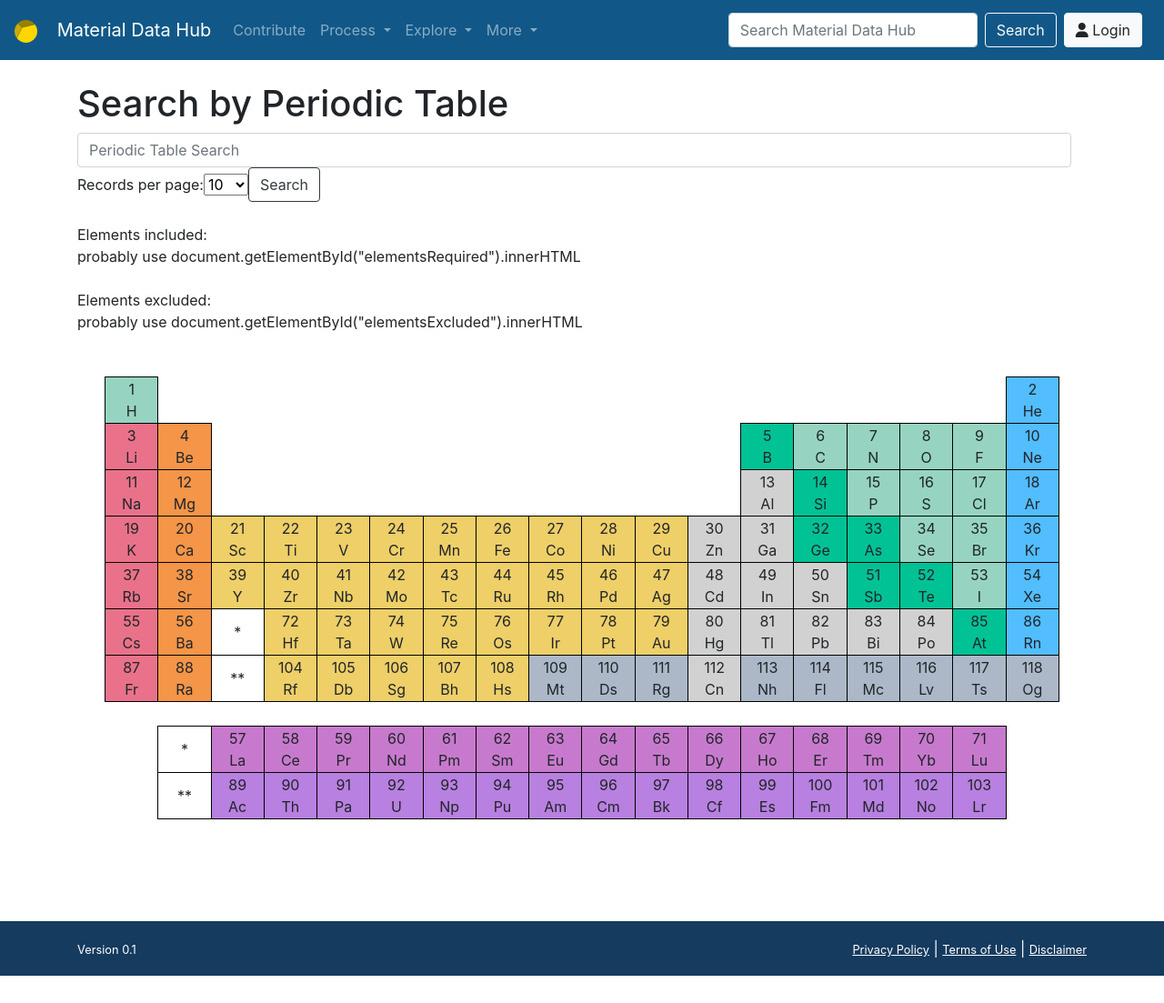
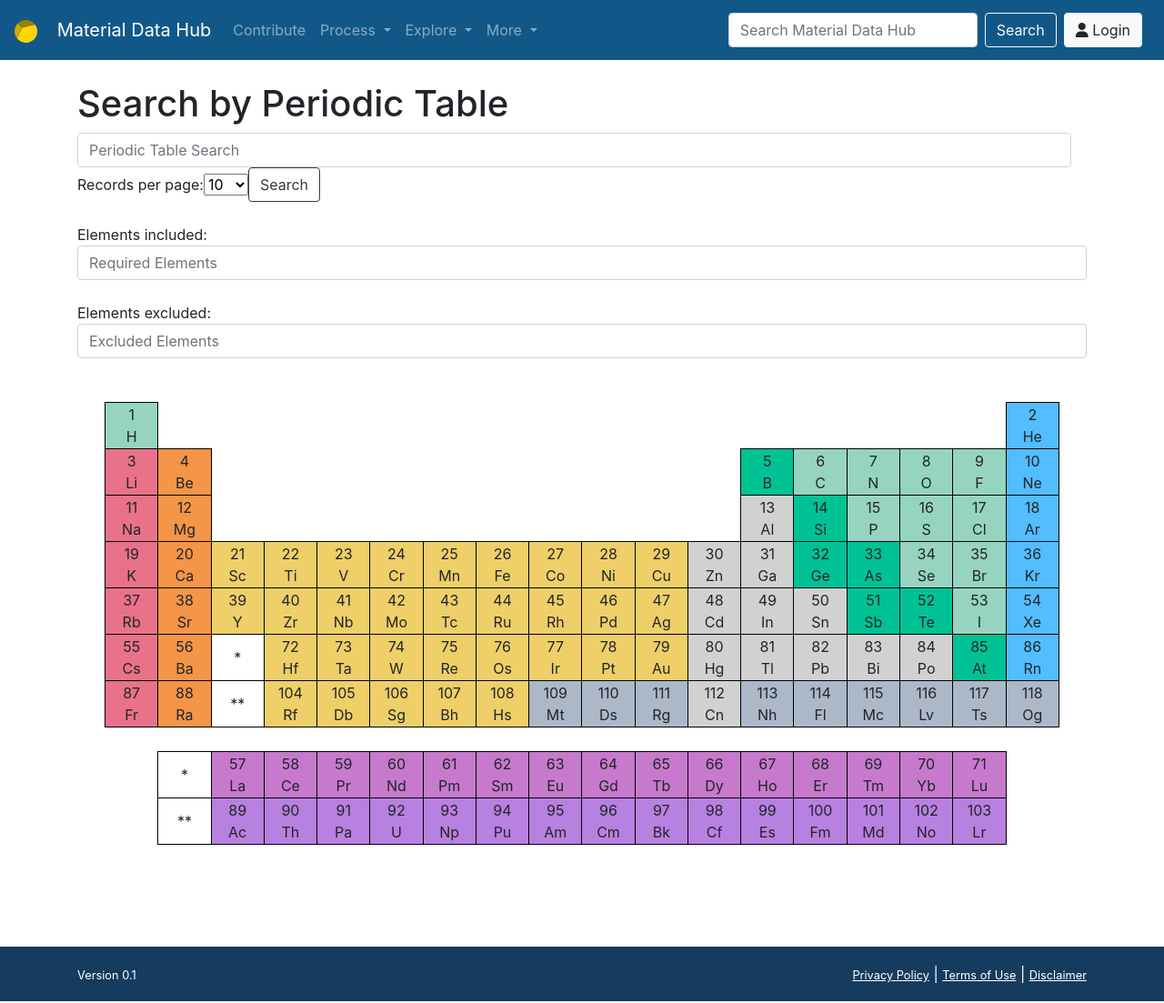
Before and after one commit to materialsinnovation/materialhub-ui, a Jekyll site: the page built from periodic-table/index.html, in a window 1280 px wide. Shown: the whole page at 91% size. Built offline with Jekyll 4.4.1, drawn with Linux system fonts in a browser that asks for light colours; nearby versions of some CDN libraries; before the commit the page ends 1075 px from its top, so only the background shows below that; some of the changed lines change nothing that is shown.

Commit message:
implemented 3 way click functionality

```diff
--- a/periodic-table/index.html
+++ b/periodic-table/index.html
@@ -40,12 +40,28 @@
 <div>
     Elements included:
     <div id="elementsRequired">
-        probably use document.getElementById("elementsRequired").innerHTML
+        <input
+            class="form-control mr-sm-2"
+            type="search"
+            placeholder="Required Elements"
+            aria-label="Search"
+            name="query"
+            id="requiredbox"
+            size="50"
+        />
     </div>
     <br />
     Elements excluded:
     <div id="elementsExcluded">
-        probably use document.getElementById("elementsExcluded").innerHTML
+        <input
+            class="form-control mr-sm-2"
+            type="search"
+            placeholder="Excluded Elements"
+            aria-label="Search"
+            name="query"
+            id="excludedbox"
+            size="50"
+        />
     </div>
 </div>
 
--- a/periodic-table/periodic_search.js
+++ b/periodic-table/periodic_search.js
@@ -13,11 +13,14 @@
 
 // create new function or change name to elementClick()
 function add(ev) {
+    var requiredbox = document.getElementById('requiredbox');
+    var excludedbox = document.getElementById('excludedbox');
     var formulabox = document.getElementById('FormulaBox');
     var elt_num = ev.target.id;
-    var elt_name = ev.target.id + '-';
-    //formulabox.value = unencodedQueryInitial + elt_name;
+    var elt_name = ev.target.id + ', ';
     var oldformula = formulabox.value;
+    var oldrequired = requiredbox.value;
+    var oldexcluded = excludedbox.value;
 
     // ZTT: replace binary logic of clicking on/off with null/included/excluded
     // ZTT: null is default
@@ -25,19 +28,26 @@
     // ZTT: need to replace formulabox with searchBox as raw cordra query
     // ZTT: wen the user activates an elementClick need to update searchBox, elementsRequired, elementsExcluded
 
-    if (oldformula.indexOf(elt_name) != -1) {
-        formulabox.value = oldformula.replace(elt_name, '');
-        // ZTT: setting style back to null allows origional color
+    if (oldrequired.indexOf(elt_name) != -1) {
+        requiredbox.value = oldrequired.replace(elt_name, '');
+        document.getElementById(ev.target.id).style.backgroundColor = '#808080';
+        document.getElementById(ev.target.id).style.color = '#ffffff';
+        elementsRequired.splice(elementsRequired.indexOf(elt_num), 1);
+        elementsExcluded.push(elt_num);
+        excludedbox.value = oldexcluded + elt_name;
+    } else if (oldexcluded.indexOf(elt_name) != -1) {
+        excludedbox.value = oldexcluded.replace(elt_name, '');
         document.getElementById(ev.target.id).style.backgroundColor = null;
         document.getElementById(ev.target.id).style.color = null;
-        elementsSelected.splice(elementsSelected.indexOf(elt_num), 1);
+        elementsExcluded.splice(elementsExcluded.indexOf(elt_num), 1);
     } else {
-        formulabox.value = oldformula + elt_name;
+        requiredbox.value = oldrequired + elt_name;
         document.getElementById(ev.target.id).style.backgroundColor = '#000000';
         document.getElementById(ev.target.id).style.color = '#ffffff';
-        elementsSelected.push(elt_num);
+        elementsRequired.push(elt_num);
     }
-    //console.log(elementsSelected);
+    //console.log('Required ' + elementsRequired);
+    //console.log('Excluded ' + elementsExcluded);
 }
 
 async function runSearch(query, pageSize, pageNum) {
```
